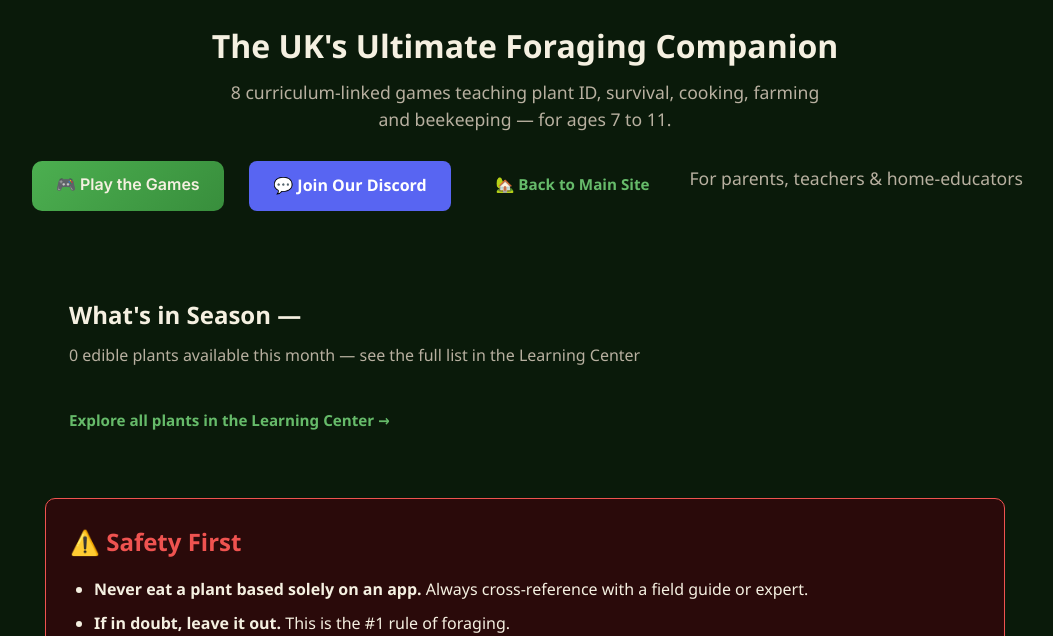
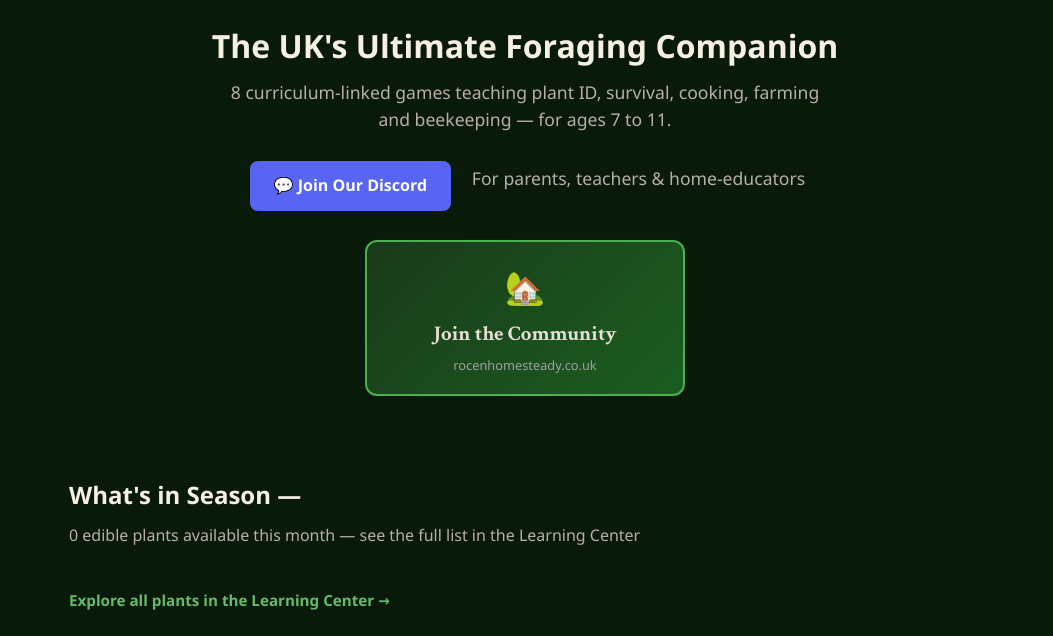
Before and after one commit to reecemaugham-byte/RocenHomesteady, a Python web app: template templates/home.html in a window 1280 px wide. Shown: the part 295-931 px from the top of the page, without its empty margins (115-1168 px from the left). Run offline with Jinja, Linux system fonts and the light colour scheme; the template is opened without the code that fills it, so the values that code supplies are empty.

Commit message:
Update home.html

```diff
--- a/templates/home.html
+++ b/templates/home.html
@@ -40,11 +40,14 @@
         <h1>The UK's Ultimate Foraging Companion</h1>
         <p class="hero-subtitle">8 curriculum-linked games teaching plant ID, survival, cooking, farming and beekeeping — for ages 7 to 11.</p>
         <div class="hero-ctas">
-            <a href="/games" class="btn btn-primary">🎮 Play the Games</a>
             <a href="https://discord.gg/u4gfppQqjf" class="btn btn-discord" target="_blank" rel="noopener">💬 Join Our Discord</a>
-            <a href="https://rocenhomesteady.co.uk/" class="btn btn-home" target="_blank" rel="noopener">🏡 Back to Main Site</a>
             <p class="discord-note">For parents, teachers &amp; home-educators</p>
         </div>
+        <a href="https://rocenhomesteady.co.uk/" class="community-box" target="_blank" rel="noopener">
+            <span class="community-icon">🏡</span>
+            <span class="community-text">Join the Community</span>
+            <span class="community-sub">rocenhomesteady.co.uk</span>
+        </a>
     </section>
 
     <!-- SEASONAL PLANTS -->
```
